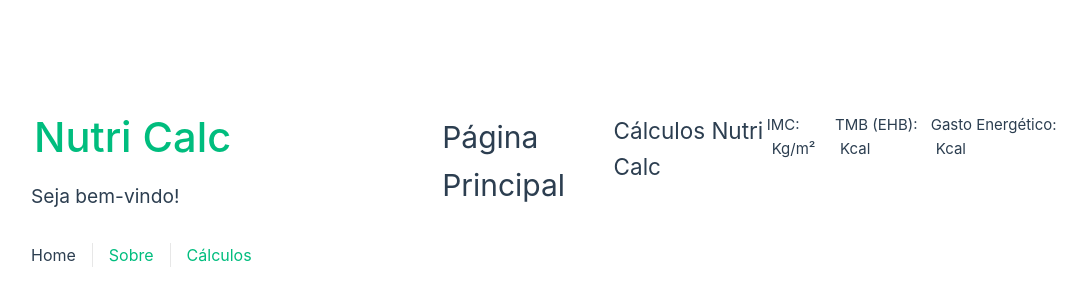
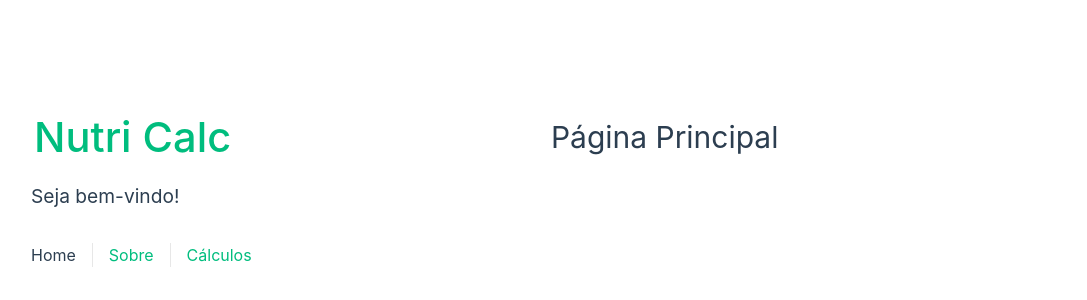
Before and after one commit to senacgo-hugotannus/nutri-calc-frontend, a Vue app: page / in a window 1280 px wide. Shown: the part 202-502 px from the top of the page, without its empty margins (95-1182 px from the left). Built offline with nearby package versions, Linux system fonts and the light colour scheme.

Commit message:
Corrige pull-request

```diff
--- a/src/App.vue
+++ b/src/App.vue
@@ -14,10 +14,6 @@
   <main>
     <RouterView />
   </main>
-    <h2>Cálculos Nutri Calc</h2>
-    <p> IMC: <span class="Kg">{{IMCView}}</span></p>
-    <p> TMB (EHB): <span class="Kcal">{{tmbView}}</span></p>
-    <p> Gasto Energético: <span class="Kcal">{{fatorAtividadeView}}</span></p>
 </template>
 
 <script>
```
